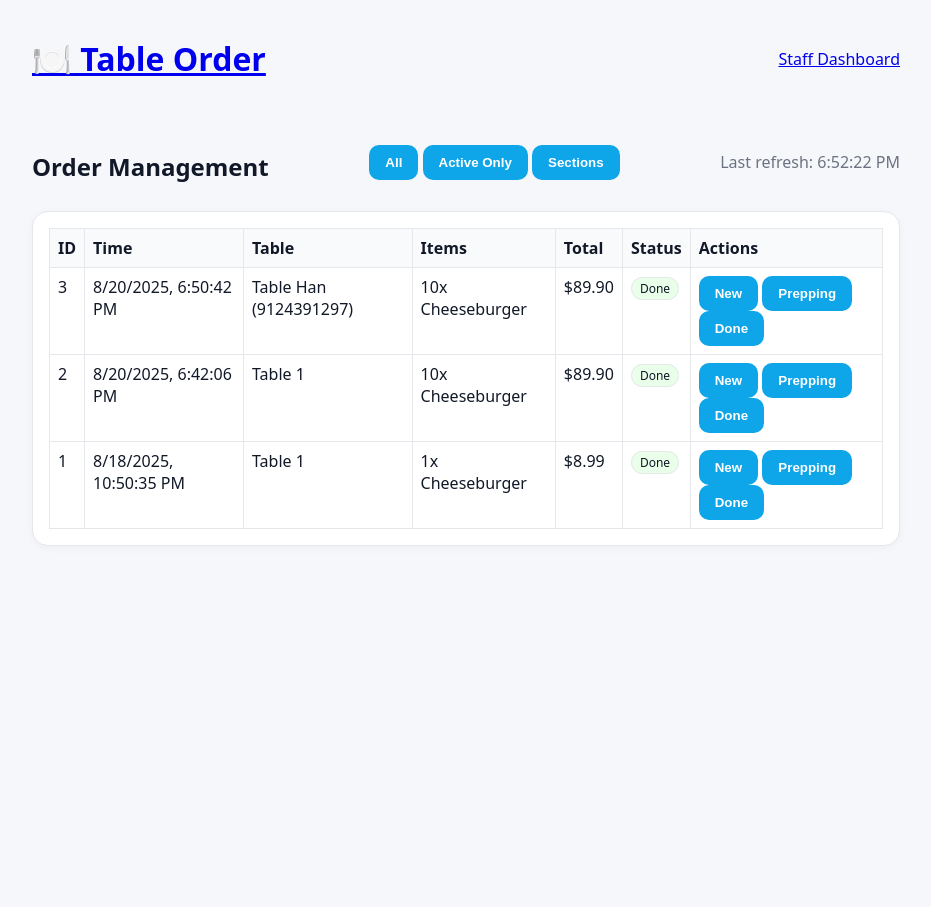
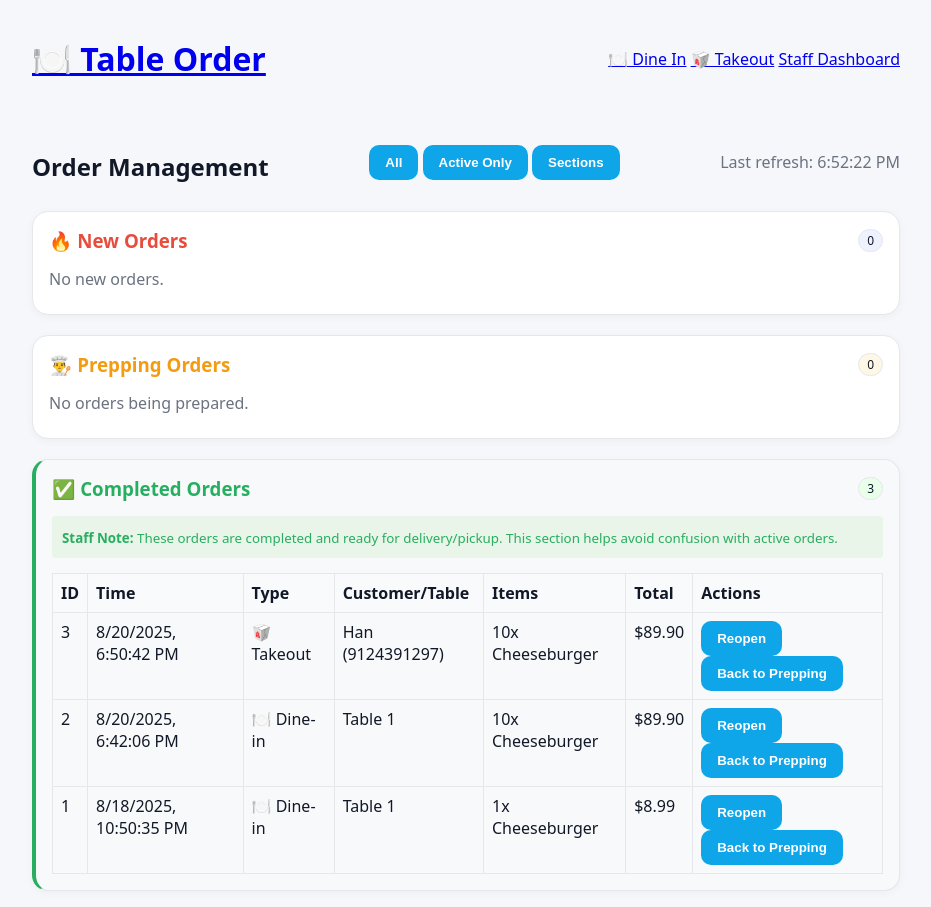
Before and after one commit to hanearl94/table-order, a Flask app: page /orders in a window 1280 px wide. Shown: the whole page, without its empty margins (174-1105 px from the left). Before the commit the page ends 546 px from the top, so only its background shows below. Run offline with Flask 3, Linux system fonts and the light colour scheme; data comes from the database, SQL or seed files in the repository; both versions use the stored data as it was after the commit.

Commit message:
feat: add takeout ordering with customer tracking and order type support

```diff
--- a/app.py
+++ b/app.py
@@ -44,6 +44,11 @@ def init_db():
         # Backfill the value
         c.execute("UPDATE orders SET created_at = CURRENT_TIMESTAMP WHERE created_at IS NULL")
 
+    if "order_type" not in cols:
+        c.execute("ALTER TABLE orders ADD COLUMN order_type TEXT NOT NULL DEFAULT 'table'")
+        # Backfill existing orders as table orders
+        c.execute("UPDATE orders SET order_type = 'table' WHERE order_type IS NULL")
+
     conn.commit()
     conn.close()
 
@@ -55,7 +60,7 @@ def db():
 def query_all_orders():
     with db() as conn:
         cur = conn.cursor()
-        cur.execute("""SELECT id, table_number, items, total, created_at, status
+        cur.execute("""SELECT id, table_number, items, total, created_at, status, order_type
                        FROM orders
                        ORDER BY id DESC""")
         return [dict(r) for r in cur.fetchall()]
@@ -63,7 +68,7 @@ def query_all_orders():
 def get_order(order_id: int):
     with db() as conn:
         cur = conn.cursor()
-        cur.execute("""SELECT id, table_number, items, total, created_at, status
+        cur.execute("""SELECT id, table_number, items, total, created_at, status, order_type
                        FROM orders WHERE id = ?""", (order_id,))
         row = cur.fetchone()
         return dict(row) if row else None
@@ -86,6 +91,10 @@ def get_orders_for_table(table_number: str, include_done: bool = True):
 @app.route("/")
 def index():
     return render_template("index.html", menu=MENU)
+
+@app.route("/takeout")
+def takeout():
+    return render_template("takeout.html", menu=MENU)
 
 @app.route("/order", methods=["POST"])
 def order():
@@ -110,12 +119,49 @@ def order():
     with db() as conn:
         cur = conn.cursor()
         cur.execute(
-            "INSERT INTO orders (table_number, items, total, status) VALUES (?, ?, ?, ?)",
-            (table_number, items_str, total, "new"),
+            "INSERT INTO orders (table_number, items, total, status, order_type) VALUES (?, ?, ?, ?, ?)",
+            (table_number, items_str, total, "new", "table"),
         )
         order_id = cur.lastrowid
 
     # 👉 Redirect the guest to their tracking page
+    return redirect(url_for("track_order_page", order_id=order_id))
+
+@app.route("/takeout-order", methods=["POST"])
+def takeout_order():
+    customer_name = request.form.get("customer_name", "").strip()
+    phone_number = request.form.get("phone_number", "").strip()
+
+    if not customer_name:
+        return "Please provide a customer name.", 400
+    if not phone_number:
+        return "Please provide a phone number.", 400
+
+    items = []
+    total = 0.0
+    for item in MENU:
+        qty_str = request.form.get(f"qty_{item['id']}", "0").strip()
+        qty = int(qty_str or 0)
+        if qty > 0:
+            items.append(f"{qty}x {item['name']}")
+            total += qty * item["price"]
+
+    if not items:
+        return "No items selected. Please go back and add items.", 400
+
+    items_str = ", ".join(items)
+    # Use customer name and phone as the "table_number" for takeout orders
+    table_identifier = f"{customer_name} ({phone_number})"
+
+    with db() as conn:
+        cur = conn.cursor()
+        cur.execute(
+            "INSERT INTO orders (table_number, items, total, status, order_type) VALUES (?, ?, ?, ?, ?)",
+            (table_identifier, items_str, total, "new", "takeout"),
+        )
+        order_id = cur.lastrowid
+
+    # Redirect to tracking page
     return redirect(url_for("track_order_page", order_id=order_id))
 
 # --- Staff dashboard (existing) ---
@@ -132,17 +178,17 @@ def orders_json():
 
         if filter_type == 'active':
             # Active means new or prepping (not done)
-            cur.execute("""SELECT id, table_number, items, total, created_at, status
+            cur.execute("""SELECT id, table_number, items, total, created_at, status, order_type
                            FROM orders
                            WHERE status IN ('new', 'prepping')
                            ORDER BY id DESC""")
         elif filter_type == 'done':
-            cur.execute("""SELECT id, table_number, items, total, created_at, status
+            cur.execute("""SELECT id, table_number, items, total, created_at, status, order_type
                            FROM orders
                            WHERE status = 'done'
                            ORDER BY id DESC""")
         else:  # 'all' or any other value
-            cur.execute("""SELECT id, table_number, items, total, created_at, status
+            cur.execute("""SELECT id, table_number, items, total, created_at, status, order_type
                            FROM orders
                            ORDER BY id DESC""")
 
--- a/templates/base.html
+++ b/templates/base.html
@@ -10,6 +10,8 @@
   <header class="container header">
     <h1><a href="/" class="nostyle">🍽️ Table Order</a></h1>
     <nav>
+      <a href="/">🍽️ Dine In</a>
+      <a href="/takeout">🥡 Takeout</a>
       <a href="/orders">Staff Dashboard</a>
     </nav>
   </header>
--- a/templates/index.html
+++ b/templates/index.html
@@ -1,6 +1,10 @@
 {% extends "base.html" %}
 {% block content %}
   <section class="card">
+    <div style="display:flex;justify-content:space-between;align-items:center;margin-bottom:20px;">
+      <h2>🍽️ Dine In Order</h2>
+      <a href="/takeout" class="btn warn">🥡 Takeout Order</a>
+    </div>
     <form id="order-form" action="/order" method="POST">
       <div class="table-row">
         <label for="table">Table #</label>
--- a/templates/orders.html
+++ b/templates/orders.html
@@ -3,9 +3,9 @@
 <div style="display:flex;justify-content:space-between;align-items:center;gap:12px;margin-bottom:20px;">
   <h2>Order Management</h2>
   <div class="btn-row" id="filter-btns">
-    <button class="btn active" data-filter="all">All</button>
+    <button class="btn" data-filter="all">All</button>
     <button class="btn" data-filter="active">Active Only</button>
-    <button class="btn" data-filter="sections">Sections</button>
+    <button class="btn active" data-filter="sections">Sections</button>
   </div>
   <div id="last-refresh" class="muted"></div>
 </div>
@@ -20,7 +20,8 @@
         <tr>
           <th>ID</th>
           <th>Time</th>
-          <th>Table</th>
+          <th>Type</th>
+          <th>Customer/Table</th>
           <th>Items</th>
           <th>Total</th>
           <th>Status</th>
@@ -47,7 +48,8 @@
           <tr>
             <th>ID</th>
             <th>Time</th>
-            <th>Table</th>
+            <th>Type</th>
+            <th>Customer/Table</th>
             <th>Items</th>
             <th>Total</th>
             <th>Actions</th>
@@ -71,7 +73,8 @@
           <tr>
             <th>ID</th>
             <th>Time</th>
-            <th>Table</th>
+            <th>Type</th>
+            <th>Customer/Table</th>
             <th>Items</th>
             <th>Total</th>
             <th>Actions</th>
@@ -98,7 +101,8 @@
           <tr>
             <th>ID</th>
             <th>Time</th>
-            <th>Table</th>
+            <th>Type</th>
+            <th>Customer/Table</th>
             <th>Items</th>
             <th>Total</th>
             <th>Actions</th>
@@ -114,7 +118,7 @@
 function formatMoney(n){ return `$${Number(n).toFixed(2)}`; }
 function fmt(t){ return new Date(t.replace(' ', 'T')).toLocaleString(); }
 
-let currentFilter = 'all';
+let currentFilter = 'sections';
 
 async function loadOrders() {
   if (currentFilter === 'sections') {
@@ -150,10 +154,14 @@ async function loadSingleTableOrders() {
 
     for (const o of orders) {
       const tr = document.createElement('tr');
+      const orderTypeDisplay = o.order_type === 'takeout' ? '🥡 Takeout' : '🍽️ Dine-in';
+      const customerTableDisplay = o.order_type === 'takeout' ? o.table_number : `Table ${o.table_number}`;
+
       tr.innerHTML = `
         <td>${o.id}</td>
         <td>${fmt(o.created_at)}</td>
-        <td>Table ${o.table_number}</td>
+        <td>${orderTypeDisplay}</td>
+        <td>${customerTableDisplay}</td>
         <td>${o.items}</td>
         <td>${formatMoney(o.total)}</td>
         <td>
@@ -234,10 +242,14 @@ function populateSection(status, orders) {
         `;
       }
 
+      const orderTypeDisplay = o.order_type === 'takeout' ? '🥡 Takeout' : '🍽️ Dine-in';
+      const customerTableDisplay = o.order_type === 'takeout' ? o.table_number : `Table ${o.table_number}`;
+
       tr.innerHTML = `
         <td>${o.id}</td>
         <td>${fmt(o.created_at)}</td>
-        <td>Table ${o.table_number}</td>
+        <td>${orderTypeDisplay}</td>
+        <td>${customerTableDisplay}</td>
         <td>${o.items}</td>
         <td>${formatMoney(o.total)}</td>
         <td>
```
Also changed, not shown: templates/takeout.html (added, +111 -0 lines), database.db.
